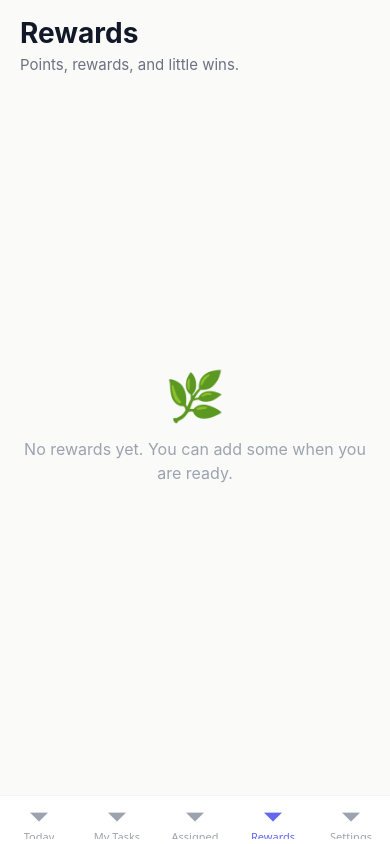
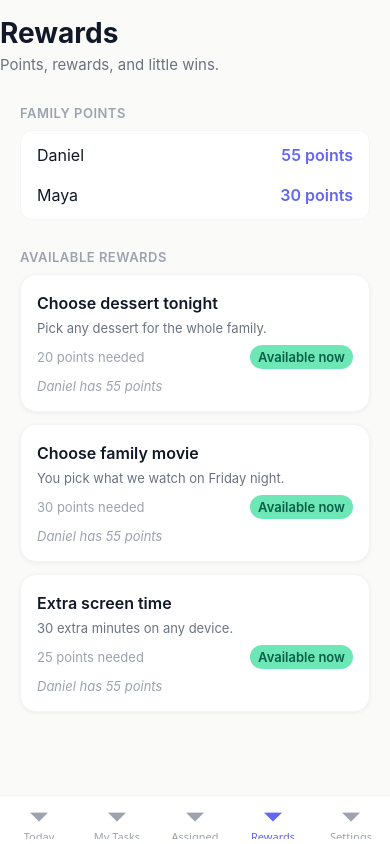
Before and after one commit to Ezbyname/ChoreHero, a React Native app: screen /Rewards in a window 390 px wide. Built offline with nearby package versions, Linux system fonts and the light colour scheme.

Commit message:
T1.2.4: render Rewards screen with mock data

```diff
--- a/src/content/copy.ts
+++ b/src/content/copy.ts
@@ -35,6 +35,16 @@ export const copy = {
   myTasks: {
     summary: 'Here is everything currently on your plate.',
   },
+  rewards: {
+    familyPoints:     'Family points',
+    availableRewards: 'Available rewards',
+    pointsLabel:      'points',
+    pointsNeeded:     '{n} points needed',
+    availableNow:     'Available now',
+    morePointsToGo:   '{n} more to go',
+    memberHasPoints:  '{name} has {n} points',
+    noRewards:        'No rewards yet. You can add some when you are ready.',
+  },
   taskCard: {
     unassigned:     'Waiting for someone to take this',
     needsAttention: 'Needs attention',
--- /dev/null
+++ b/src/features/household/householdUtils.ts
@@ -0,0 +1,17 @@
+import type { HouseholdMember } from '@/types';
+
+export function getMemberByUserId(
+  members:  HouseholdMember[],
+  userId:   string | undefined,
+): HouseholdMember | undefined {
+  if (!userId) return undefined;
+  return members.find((m) => m.userId === userId);
+}
+
+export function getMemberNameByUserId(
+  members:  HouseholdMember[],
+  userId:   string | undefined,
+  fallback  = 'Someone',
+): string {
+  return getMemberByUserId(members, userId)?.name ?? fallback;
+}
--- /dev/null
+++ b/src/features/rewards/components/RewardCard.tsx
@@ -0,0 +1,108 @@
+import React from 'react';
+import { StyleSheet, Text, View } from 'react-native';
+import { copy } from '@/content/copy';
+import { colors, radius, shadows, spacing, typography } from '@/theme';
+import type { PointsBalance, Reward } from '@/types';
+
+interface RewardCardProps {
+  reward:         Reward;
+  pointsBalance:  PointsBalance;
+  memberName:     string;
+}
+
+export function RewardCard({ reward, pointsBalance, memberName }: RewardCardProps) {
+  const { balance }        = pointsBalance;
+  const { requiredPoints } = reward;
+  const canRedeem          = balance >= requiredPoints;
+  const remaining          = requiredPoints - balance;
+
+  return (
+    <View style={styles.card}>
+      <Text style={styles.title}>{reward.title}</Text>
+
+      {reward.description ? (
+        <Text style={styles.description}>{reward.description}</Text>
+      ) : null}
+
+      <View style={styles.footer}>
+        <Text style={styles.pointsNeeded}>
+          {copy.rewards.pointsNeeded.replace('{n}', String(requiredPoints))}
+        </Text>
+
+        <View style={[styles.badge, canRedeem ? styles.badgeReady : styles.badgePending]}>
+          <Text style={[styles.badgeText, canRedeem ? styles.badgeTextReady : styles.badgeTextPending]}>
+            {canRedeem
+              ? copy.rewards.availableNow
+              : copy.rewards.morePointsToGo.replace('{n}', String(remaining))}
+          </Text>
+        </View>
+      </View>
+
+      <Text style={styles.memberHint}>
+        {copy.rewards.memberHasPoints
+          .replace('{name}', memberName)
+          .replace('{n}', String(balance))}
+      </Text>
+    </View>
+  );
+}
+
+const styles = StyleSheet.create({
+  card: {
+    backgroundColor: colors.surface,
+    borderRadius:    radius.lg,
+    borderWidth:     1,
+    borderColor:     colors.borderSoft,
+    padding:         spacing.lg,
+    marginBottom:    spacing.md,
+    ...shadows.card,
+  },
+  title: {
+    ...typography.body,
+    color:        colors.textPrimary,
+    fontWeight:   '600',
+    marginBottom: spacing.xs,
+  },
+  description: {
+    ...typography.caption,
+    color:        colors.textSecondary,
+    marginBottom: spacing.sm,
+  },
+  footer: {
+    flexDirection:  'row',
+    alignItems:     'center',
+    justifyContent: 'space-between',
+    marginBottom:   spacing.xs,
+  },
+  pointsNeeded: {
+    ...typography.caption,
+    color: colors.textMuted,
+  },
+  badge: {
+    borderRadius:      radius.pill,
+    paddingVertical:   3,
+    paddingHorizontal: spacing.sm,
+  },
+  badgeReady: {
+    backgroundColor: colors.success,
+  },
+  badgePending: {
+    backgroundColor: colors.primarySoft,
+  },
+  badgeText: {
+    ...typography.caption,
+    fontWeight: '600',
+  },
+  badgeTextReady: {
+    color: '#065F46',
+  },
+  badgeTextPending: {
+    color: colors.primary,
+  },
+  memberHint: {
+    ...typography.caption,
+    color:     colors.textMuted,
+    marginTop: spacing.xs,
+    fontStyle: 'italic',
+  },
+});
--- a/src/screens/RewardsScreen.tsx
+++ b/src/screens/RewardsScreen.tsx
@@ -1,17 +1,107 @@
 import React from 'react';
+import { ScrollView, StyleSheet, Text, View } from 'react-native';
 import { EmptyState } from '@/components/EmptyState';
 import { Screen } from '@/components/Screen';
 import { ScreenHeader } from '@/components/ScreenHeader';
 import { copy } from '@/content/copy';
+import { getMemberNameByUserId } from '@/features/household/householdUtils';
+import { RewardCard } from '@/features/rewards/components/RewardCard';
+import { mockHousehold, mockPointsBalances, mockRewards } from '@/mock';
+import { colors, spacing, typography } from '@/theme';
+
+// First balance used for progress context — extended by child selector in a future ticket
+const selectedBalance = mockPointsBalances[0];
 
 export function RewardsScreen() {
+  const members        = mockHousehold.members;
+  const activeRewards  = mockRewards.filter((r) => r.isActive);
+
   return (
-    <Screen>
+    <Screen style={styles.screen}>
       <ScreenHeader
         title={copy.screens.rewards.title}
         subtitle={copy.screens.rewards.subtitle}
       />
-      <EmptyState message={copy.emptyStates.rewards} />
+
+      <ScrollView
+        showsVerticalScrollIndicator={false}
+        contentContainerStyle={styles.list}
+      >
+        {/* Points summary */}
+        <Text style={styles.sectionLabel}>{copy.rewards.familyPoints}</Text>
+        <View style={styles.pointsSection}>
+          {mockPointsBalances.map((pb) => {
+            const name = getMemberNameByUserId(members, pb.userId);
+            return (
+              <View key={pb.userId} style={styles.pointsRow}>
+                <Text style={styles.pointsName}>{name}</Text>
+                <Text style={styles.pointsValue}>
+                  {pb.balance} {copy.rewards.pointsLabel}
+                </Text>
+              </View>
+            );
+          })}
+        </View>
+
+        {/* Rewards list */}
+        <Text style={styles.sectionLabel}>{copy.rewards.availableRewards}</Text>
+
+        {activeRewards.length === 0 ? (
+          <EmptyState message={copy.rewards.noRewards} emoji="🎁" />
+        ) : (
+          activeRewards.map((reward) => (
+            <RewardCard
+              key={reward.id}
+              reward={reward}
+              pointsBalance={selectedBalance}
+              memberName={getMemberNameByUserId(members, selectedBalance.userId)}
+            />
+          ))
+        )}
+      </ScrollView>
     </Screen>
   );
 }
+
+const styles = StyleSheet.create({
+  screen: {
+    paddingHorizontal: 0,
+  },
+  list: {
+    paddingHorizontal: spacing.xl,
+    paddingBottom:     spacing.xxxl,
+  },
+  sectionLabel: {
+    ...typography.caption,
+    color:        colors.textMuted,
+    fontWeight:   '600',
+    letterSpacing: 0.5,
+    textTransform: 'uppercase',
+    marginBottom:  spacing.sm,
+    marginTop:     spacing.lg,
+  },
+  pointsSection: {
+    backgroundColor: colors.surface,
+    borderRadius:    12,
+    borderWidth:     1,
+    borderColor:     colors.borderSoft,
+    paddingVertical: spacing.xs,
+    marginBottom:    spacing.md,
+  },
+  pointsRow: {
+    flexDirection:   'row',
+    justifyContent:  'space-between',
+    alignItems:      'center',
+    paddingVertical:   spacing.sm,
+    paddingHorizontal: spacing.lg,
+  },
+  pointsName: {
+    ...typography.body,
+    color: colors.textPrimary,
+  },
+  pointsValue: {
+    ...typography.body,
+    color:      colors.primary,
+    fontWeight: '600',
+  },
+});
```
